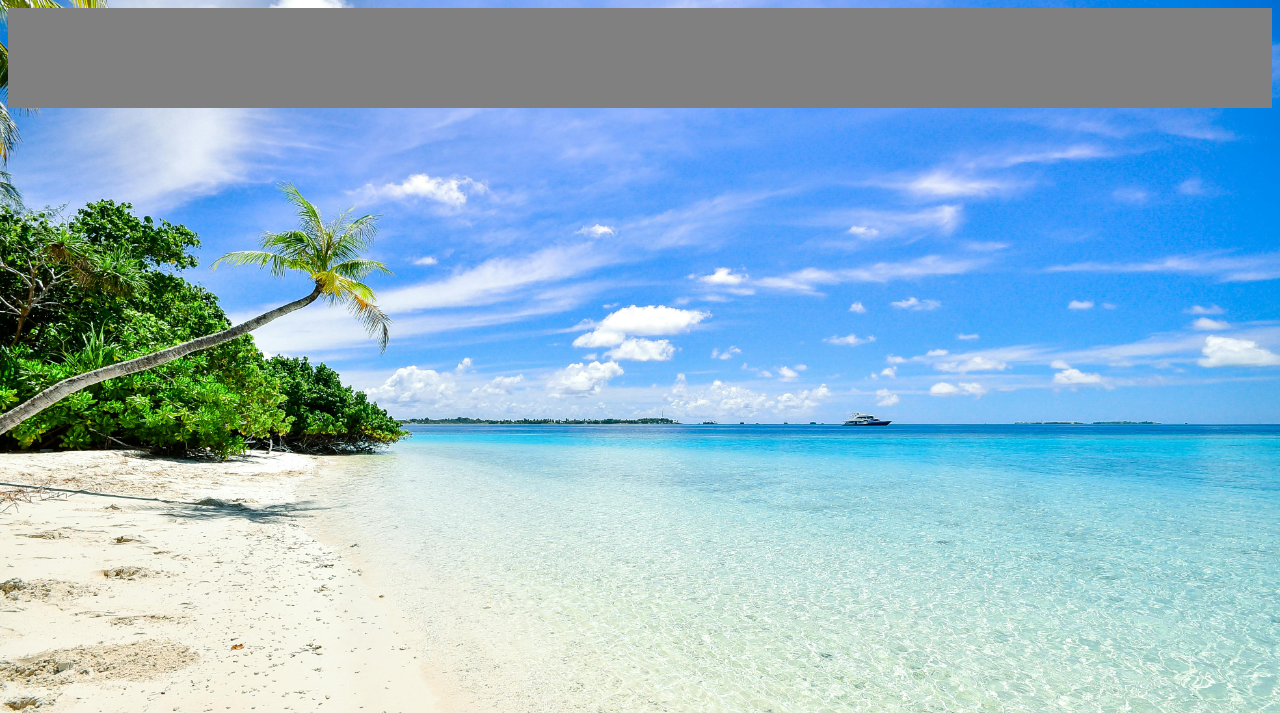
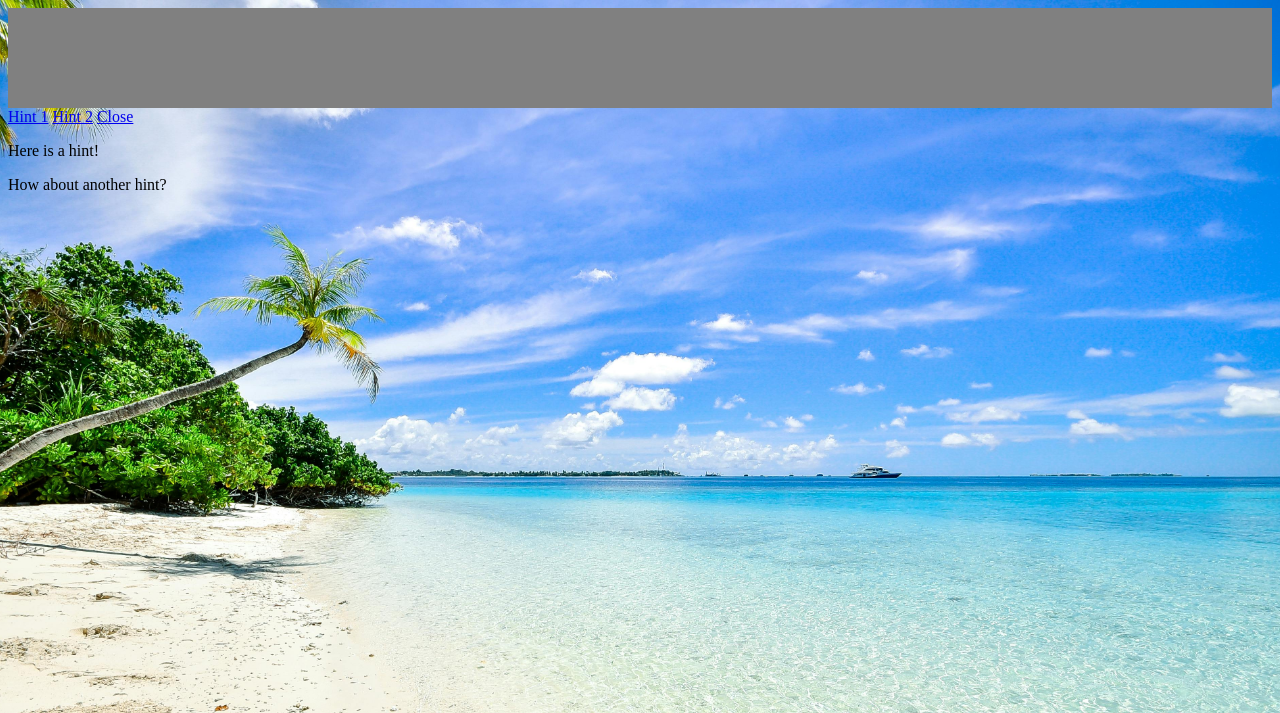
Before and after one commit to Bugsy299/bugsy299.github.io, a plain HTML site: page homepage.html in a window 1280 px wide. Shown: the top 713 px of the page. Drawn offline with Linux system fonts and the light colour scheme.

Commit message:
Update homepage.html

```diff
--- a/homepage.html
+++ b/homepage.html
@@ -13,7 +13,21 @@
         <header>
 
         </header>
-
+        <div class="tab">
+        <a href="#Hint1">Hint 1</a>
+        <a href="#Hint2">Hint 2</a>
+        <a href="#Close">Close</a>
+        <div id="Hint1">
+            <p>Here is a hint!</p>
+        </div>
+        <div id="Hint2">
+            <p>How about another hint?</p>
+        </div>
+        </div>
+        <div id="Close">
+            <p> </p>
+        </div>
+        </div>
         <footer>
                 <img src="images/Time.png" alt="images" width="250" height="50">
                 <img src="images/Wifi.png" alt="images" width="200" height="50">
```
